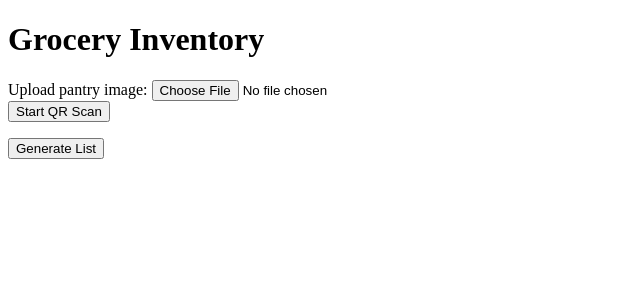
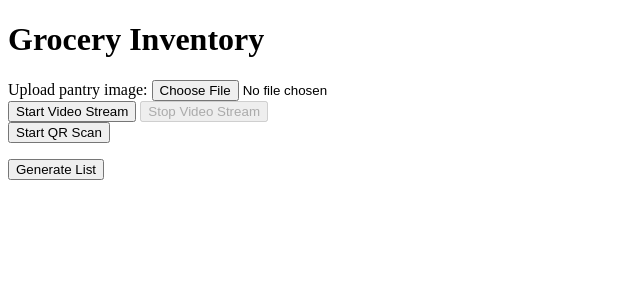
Before and after one commit to sharathbabu123/Grocery-Inventory-Management, a Flask app: page / in a window 1280 px wide. Shown: the top 300 px of the page, without its empty margins (0-640 px from the left). Run offline with Flask 3, Linux system fonts and the light colour scheme; some libraries are stand-ins or nearby versions.

Commit message:
Add webcam video capture option

```diff
--- a/webapp/app.py
+++ b/webapp/app.py
@@ -7,6 +7,7 @@ import subprocess
 import pandas as pd
 import requests
 import cv2
+import base64
 
 app = Flask(__name__)
 app.config['UPLOAD_FOLDER'] = Path(__file__).parent / 'uploads'
@@ -45,12 +46,31 @@ def detect_items(image_path):
 def index():
     if request.method == 'POST':
         file = request.files.get('pantry_image')
+        video_data = request.form.get('video_data', '')
         scanned_codes = request.form.get('qr_items', '')
         items = [{'name': c.strip(), 'image': None} for c in scanned_codes.split(',') if c.strip()]
         if file and file.filename:
             save_path = app.config['UPLOAD_FOLDER'] / file.filename
             file.save(save_path)
             items.extend(detect_items(save_path))
+        if video_data.startswith('data:'):
+            try:
+                header, encoded = video_data.split(',', 1)
+                video_bytes = base64.b64decode(encoded)
+                video_name = f"{uuid.uuid4().hex}.webm"
+                video_path = app.config['UPLOAD_FOLDER'] / video_name
+                with open(video_path, 'wb') as f:
+                    f.write(video_bytes)
+                cap = cv2.VideoCapture(str(video_path))
+                ret, frame = cap.read()
+                cap.release()
+                if ret:
+                    frame_path = app.config['UPLOAD_FOLDER'] / f"{uuid.uuid4().hex}.jpg"
+                    cv2.imwrite(str(frame_path), frame)
+                    items.extend(detect_items(frame_path))
+                    frame_path.unlink(missing_ok=True)
+            except Exception as e:
+                print(f'video processing failed: {e}')
         return render_template('list.html', items=items, brands=BRANDS, quantities=QUANTITIES)
     return render_template('index.html')
 
--- a/webapp/templates/index.html
+++ b/webapp/templates/index.html
@@ -12,6 +12,12 @@
       <label>Upload pantry image:</label>
       <input type="file" name="pantry_image">
     </div>
+    <div>
+      <video id="video" width="300" style="display:none;" autoplay playsinline></video>
+      <button type="button" id="start-video">Start Video Stream</button>
+      <button type="button" id="stop-video" disabled>Stop Video Stream</button>
+      <input type="hidden" name="video_data" id="video_data">
+    </div>
     <div id="qr-reader" style="width:300px;"></div>
     <button type="button" id="start-scan">Start QR Scan</button>
     <ul id="scanned-list"></ul>
@@ -25,6 +31,50 @@
   const qrInput = document.getElementById('qr_items');
   const list = document.getElementById('scanned-list');
   const qr = new Html5Qrcode("qr-reader");
+
+  const video = document.getElementById('video');
+  const startVideoBtn = document.getElementById('start-video');
+  const stopVideoBtn = document.getElementById('stop-video');
+  const videoInput = document.getElementById('video_data');
+  let mediaRecorder;
+  let recordedChunks = [];
+
+  startVideoBtn.addEventListener('click', async () => {
+    try {
+      const stream = await navigator.mediaDevices.getUserMedia({ video: true });
+      video.srcObject = stream;
+      video.style.display = 'block';
+      recordedChunks = [];
+      mediaRecorder = new MediaRecorder(stream);
+      mediaRecorder.ondataavailable = e => {
+        if (e.data.size > 0) recordedChunks.push(e.data);
+      };
+      mediaRecorder.onstop = () => {
+        const blob = new Blob(recordedChunks, { type: 'video/webm' });
+        const reader = new FileReader();
+        reader.onloadend = () => {
+          videoInput.value = reader.result;
+        };
+        reader.readAsDataURL(blob);
+        stream.getTracks().forEach(track => track.stop());
+        video.style.display = 'none';
+      };
+      mediaRecorder.start();
+      startVideoBtn.disabled = true;
+      stopVideoBtn.disabled = false;
+    } catch (err) {
+      console.error(err);
+    }
+  });
+
+  stopVideoBtn.addEventListener('click', () => {
+    if (mediaRecorder && mediaRecorder.state !== 'inactive') {
+      mediaRecorder.stop();
+      stopVideoBtn.disabled = true;
+      startVideoBtn.disabled = false;
+    }
+  });
+
   document.getElementById('start-scan').addEventListener('click', () => {
     Html5Qrcode.getCameras().then(cameras => {
       if (cameras && cameras.length) {
```
Also changed, not shown: README.md.
